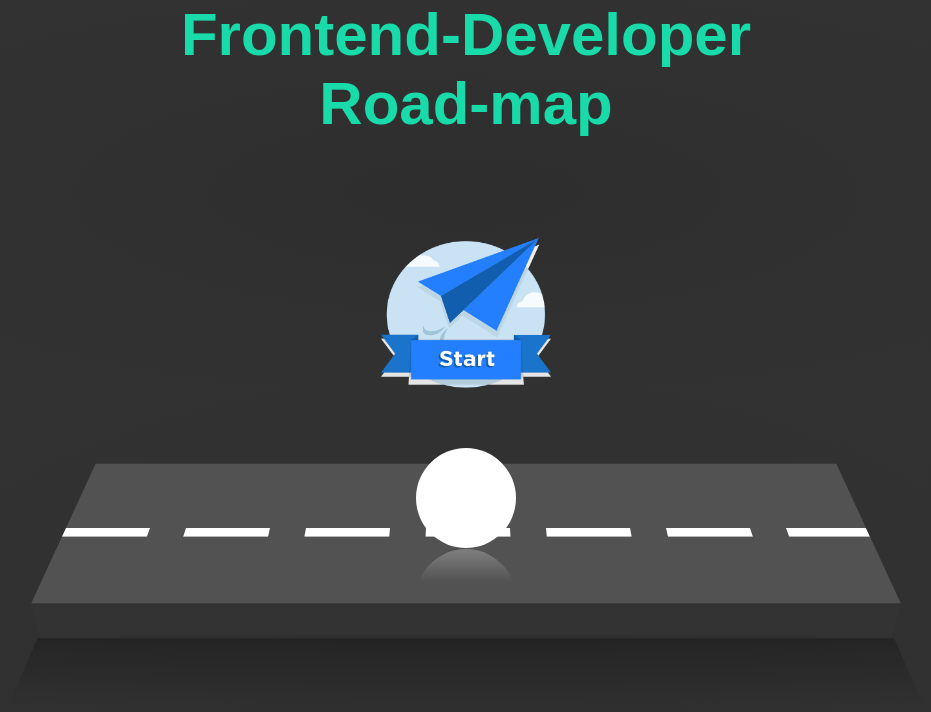
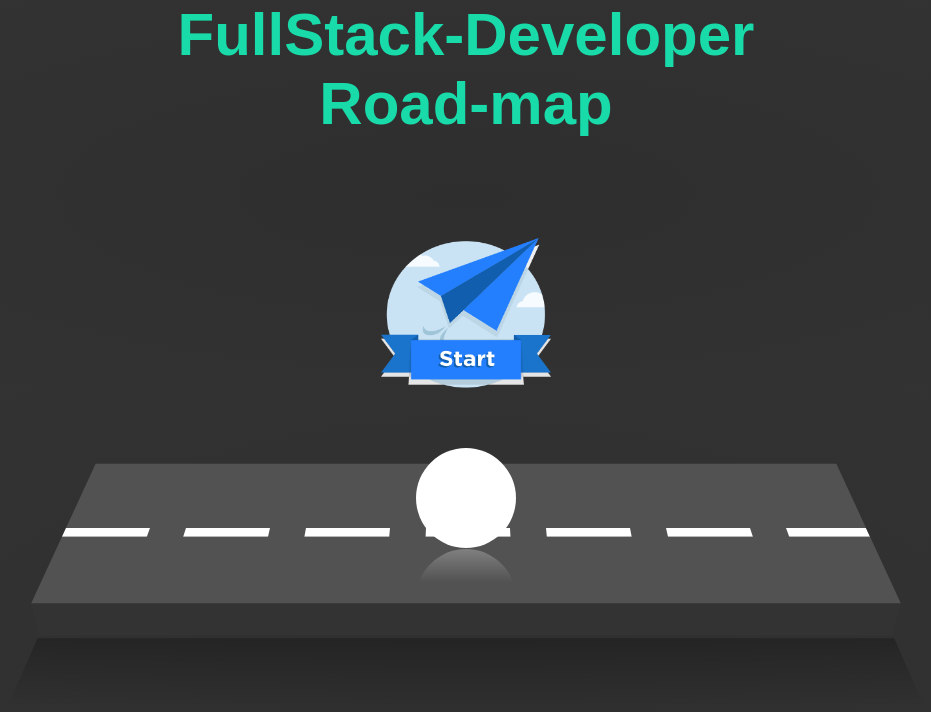
Before and after one commit to RajatBhaskare7/Frontend-developer-Roadmap, a plain HTML site: page index.html in a window 1280 px wide. Shown: the whole page, without its empty margins (174-1105 px from the left). Drawn offline with Linux system fonts and the light colour scheme.

Commit message:
Update index.html

```diff
--- a/index.html
+++ b/index.html
@@ -7,7 +7,7 @@
 	</head>
 	<body onload="setTimeout('nextPic()',1000)">
 		<div class="header">
-				<h1>Frontend-Developer <br>Road-map</h1>
+				<h1>FullStack-Developer <br>Road-map</h1>
 				<h1 id="text"></h1>
 				<img id="image" src="start1.png">
 		</div>
```
